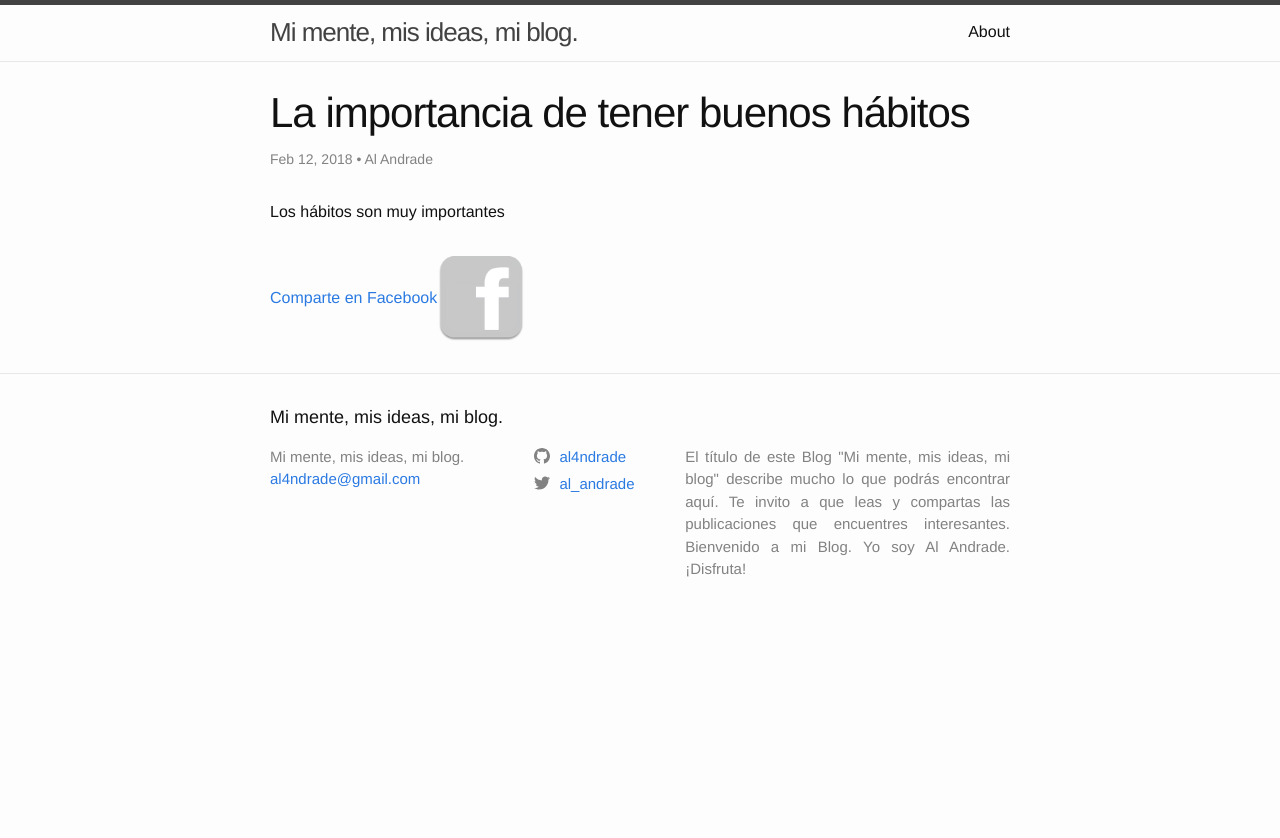
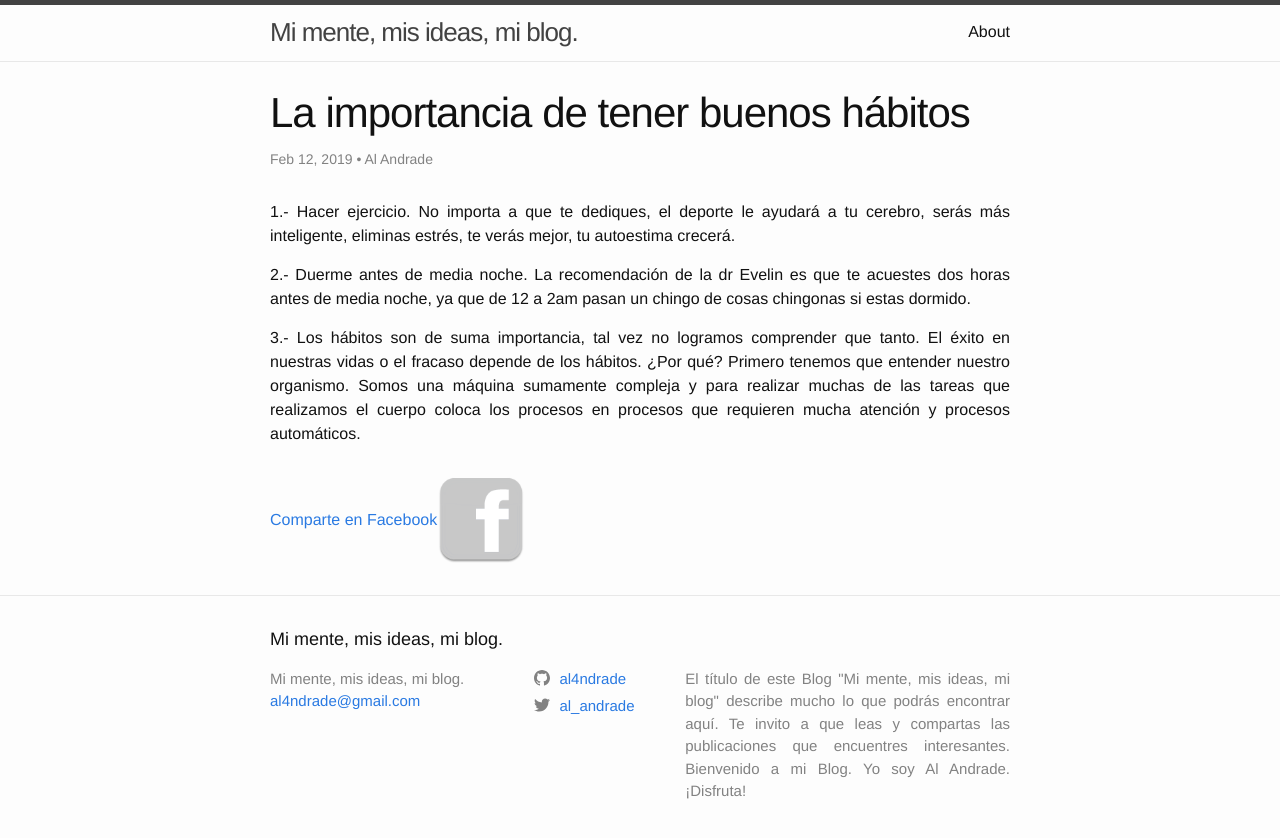
Before and after one commit to al4ndrade/al4ndrade.github.io, a Jekyll site: the page built from _posts/2018-03-19-habitos.md, in a window 1280 px wide. Shown: the top 838 px of the page. Built offline with Jekyll 4.4.1, drawn with Linux system fonts in a browser that asks for light colours.

Commit message:
Modify Date to 2019

```diff
--- a/_posts/2018-03-19-habitos.md
+++ b/_posts/2018-03-19-habitos.md
@@ -2,7 +2,13 @@
 title: 	La importancia de tener buenos hábitos
 description: Los hábitos tienen un peso mayor a la inteligencia en el éxito de cualquier area de tu vida.
 image: 	http://al4ndrade.github.io/images/phelps-mariposa.jpg
-date: 	2018-02-12
+date: 	2019-02-12
 ---
 
-Los hábitos son muy importantes
+1.- Hacer ejercicio. No importa a que te dediques, el deporte le ayudará a tu cerebro, serás más inteligente, eliminas estrés, te verás mejor, tu autoestima crecerá.
+
+2.- Duerme antes de media noche. La recomendación de la dr Evelin es que te acuestes dos horas antes de media noche, ya que de 12 a 2am pasan un chingo de cosas chingonas si estas dormido.
+
+3.-
+Los hábitos son de suma importancia, tal vez no logramos comprender que tanto. El éxito en nuestras vidas o el fracaso depende de los hábitos. ¿Por qué?
+Primero tenemos que entender nuestro organismo. Somos una máquina sumamente compleja y para realizar muchas de las tareas que realizamos el cuerpo coloca los procesos en procesos que requieren mucha atención y procesos automáticos.
```
Also changed, not shown: _posts/2018-03-12-unbillon.md (+1 -1 lines), _posts/2018-06-07-adiccion-a-redes-sociales.md (+1 -1 lines).
